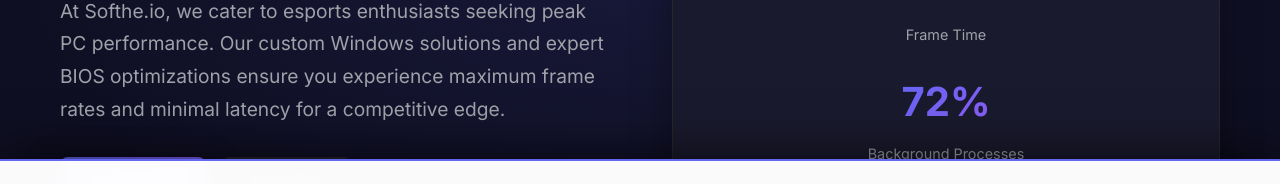
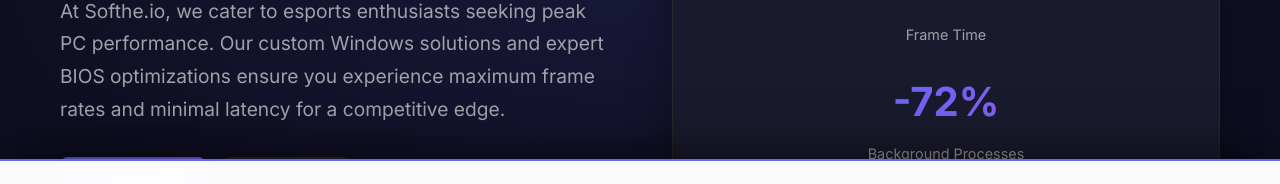
Before and after one commit to gangan668/softhe.io, a React (Vite) app in the folder react-app/: page / in a window 1280 px wide. Shown: the part 334-518 px from the top of the page. Built offline with nearby package versions, Linux system fonts and the light colour scheme; no server answers.

Commit message:
Update background processes metric to -72%

```diff
--- a/react-app/src/pages/Home.jsx
+++ b/react-app/src/pages/Home.jsx
@@ -31,7 +31,7 @@ function Home() {
 								<span className="metric-label">Frame Time</span>
 							</div>
 							<div className="performance-metric">
-								<span className="metric-value">72%</span>
+								<span className="metric-value">-72%</span>
 								<span className="metric-label">Background Processes</span>
 							</div>
 						</div>
```
